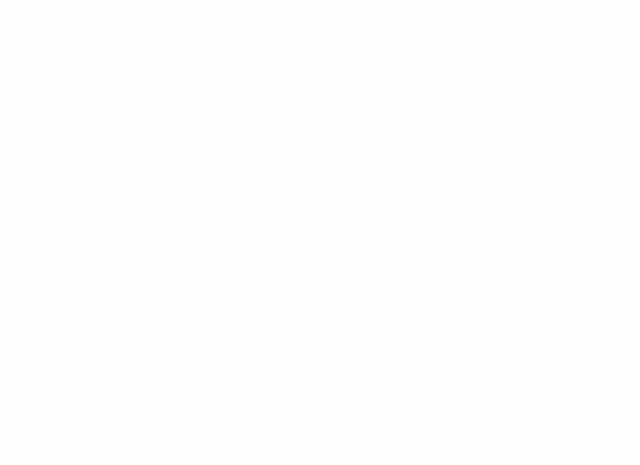
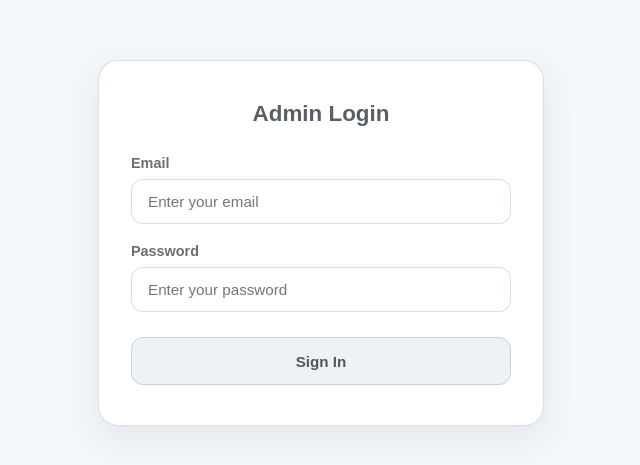
Before and after one commit to Gayelabouimad/g-inv, an Angular app in the folder g-invitation/: page /admin/login in a window 1280 px wide. Before the commit this address led to /. Shown: the part 157-622 px from the top of the page, without its empty margins (319-959 px from the left). Built offline with nearby package versions, Linux system fonts and the light colour scheme; no server answers.

Commit message:
authentication

```diff
--- /dev/null
+++ b/g-invitation/src/app/guards/auth.guard.ts
@@ -0,0 +1,23 @@
+import { inject } from '@angular/core';
+import { CanActivateFn, Router } from '@angular/router';
+import { AuthService } from '../services/auth.service';
+import { filter, map, take, timeout, catchError } from 'rxjs/operators';
+import { of } from 'rxjs';
+
+export const authGuard: CanActivateFn = () => {
+  const authService = inject(AuthService);
+  const router = inject(Router);
+
+  return authService.currentUser.pipe(
+    filter((user) => user !== undefined),
+    take(1),
+    timeout(5000),
+    map((user) => {
+      if (user) {
+        return true;
+      }
+      return router.createUrlTree(['/admin/login']);
+    }),
+    catchError(() => of(router.createUrlTree(['/admin/login'])))
+  );
+};
--- a/g-invitation/src/app/pages/admin-panel/admin-panel.component.css
+++ b/g-invitation/src/app/pages/admin-panel/admin-panel.component.css
@@ -4,6 +4,18 @@
 
 .admin-header {
   margin-bottom: 2rem;
+}
+
+.header-top-row {
+  display: flex;
+  align-items: flex-start;
+  justify-content: space-between;
+  gap: 1rem;
+}
+
+.logout-button {
+  flex-shrink: 0;
+  margin-top: 0.25rem;
 }
 
 .admin-header p {
--- a/g-invitation/src/app/pages/admin-panel/admin-panel.component.html
+++ b/g-invitation/src/app/pages/admin-panel/admin-panel.component.html
@@ -2,11 +2,19 @@
   <!-- Header -->
   <mat-card class="admin-header">
     <mat-card-content>
-      <h1 class="mat-headline-medium">{{ event.couple.primaryNames }}</h1>
-      <p class="mat-body-small">RSVP Management Console</p>
-      <div class="header-meta">
-        <span>Event: <strong>{{ event.eventSlug }}</strong></span>
-        <span>Collection: <strong>rsvp-{{ event.eventSlug }}</strong></span>
+      <div class="header-top-row">
+        <div>
+          <h1 class="mat-headline-medium">{{ event.couple.primaryNames }}</h1>
+          <p class="mat-body-small">RSVP Management Console</p>
+          <div class="header-meta">
+            <span>Event: <strong>{{ event.eventSlug }}</strong></span>
+            <span>Collection: <strong>rsvp-{{ event.eventSlug }}</strong></span>
+          </div>
+        </div>
+        <button mat-stroked-button color="warn" (click)="logout()" class="logout-button">
+          <mat-icon>logout</mat-icon>
+          Logout
+        </button>
       </div>
     </mat-card-content>
   </mat-card>
--- a/g-invitation/src/app/pages/admin-panel/admin-panel.component.ts
+++ b/g-invitation/src/app/pages/admin-panel/admin-panel.component.ts
@@ -20,6 +20,8 @@ import { EVENT_CONFIG } from '../../data/event.data';
 import { INVITEES } from '../../data/invitees.data';
 import { InviteeRecord } from '../../models/invitation.models';
 import { InviteeService } from '../../services/invitee.service';
+import { AuthService } from '../../services/auth.service';
+import { Router } from '@angular/router';
 
 type AdminRsvpRow = InviteeRecord & { isResponded: boolean; guestNamesDisplay: string };
 
@@ -108,6 +110,8 @@ export class AdminPanelComponent implements OnInit, OnDestroy {
   );
 
   private readonly inviteeService = inject(InviteeService);
+  private readonly authService = inject(AuthService);
+  private readonly router = inject(Router);
   private readonly dialog = inject(MatDialog);
   private readonly snackBar = inject(MatSnackBar);
   private readonly platformId = inject(PLATFORM_ID);
@@ -301,4 +305,9 @@ export class AdminPanelComponent implements OnInit, OnDestroy {
       }
     });
   }
+
+  async logout(): Promise<void> {
+    await this.authService.logout();
+    this.router.navigate(['/admin/login']);
+  }
 }
--- /dev/null
+++ b/g-invitation/src/app/pages/login/login.component.css
@@ -0,0 +1,109 @@
+.login-container {
+  min-height: 100vh;
+  display: flex;
+  align-items: center;
+  justify-content: center;
+  background: #f4f7fa;
+  font-family: inherit;
+}
+
+.login-card {
+  background: #ffffff;
+  border: 1px solid rgba(216, 222, 228, 0.95);
+  border-radius: 20px;
+  padding: 2.5rem 2rem;
+  width: 100%;
+  max-width: 380px;
+  box-shadow: 0 12px 32px rgba(36, 44, 55, 0.08);
+}
+
+.login-title {
+  margin: 0 0 1.8rem 0;
+  font-size: 1.4rem;
+  font-weight: 700;
+  color: rgba(79, 86, 93, 0.95);
+  text-align: center;
+}
+
+.login-form {
+  display: flex;
+  flex-direction: column;
+  gap: 1.2rem;
+}
+
+.form-group {
+  display: flex;
+  flex-direction: column;
+  gap: 0.5rem;
+}
+
+.form-label {
+  font-size: 0.9rem;
+  font-weight: 600;
+  color: rgba(79, 86, 93, 0.85);
+}
+
+.form-input {
+  padding: 0.8rem 1rem;
+  border: 1px solid rgba(216, 222, 228, 0.95);
+  border-radius: 12px;
+  font-size: 0.95rem;
+  font-family: inherit;
+  color: rgba(79, 86, 93, 0.95);
+  background: #ffffff;
+  outline: none;
+  transition: border-color 0.2s ease;
+}
+
+.form-input:focus {
+  border-color: rgba(189, 198, 207, 0.95);
+}
+
+.error-message {
+  color: rgba(168, 86, 86, 0.9);
+  font-size: 0.88rem;
+  margin: 0;
+  text-align: center;
+}
+
+.login-button {
+  height: 48px;
+  border: 1px solid #c9d1d9;
+  border-radius: 12px;
+  background: #eef2f5;
+  color: #4f565d;
+  font-size: 0.95rem;
+  font-weight: 700;
+  cursor: pointer;
+  margin-top: 0.4rem;
+  transition: box-shadow 0.2s ease, filter 0.2s ease;
+}
+
+.login-button:hover:not(:disabled) {
+  box-shadow: 0 6px 16px rgba(36, 44, 55, 0.1);
+}
+
+.login-button:disabled {
+  opacity: 0.6;
+  cursor: not-allowed;
+}
+
+.loading-content {
+  display: flex;
+  align-items: center;
+  justify-content: center;
+  gap: 0.5rem;
+}
+
+.spinner {
+  width: 15px;
+  height: 15px;
+  border: 2px solid rgba(79, 86, 93, 0.2);
+  border-top-color: #4f565d;
+  border-radius: 50%;
+  animation: spin 0.8s linear infinite;
+}
+
+@keyframes spin {
+  to { transform: rotate(360deg); }
+}
--- /dev/null
+++ b/g-invitation/src/app/pages/login/login.component.html
@@ -0,0 +1,38 @@
+<div class="login-container">
+  <div class="login-card">
+    <h2 class="login-title">Admin Login</h2>
+    <form (ngSubmit)="onSubmit()" class="login-form">
+      <div class="form-group">
+        <label class="form-label">Email</label>
+        <input
+          type="email"
+          [(ngModel)]="email"
+          name="email"
+          class="form-input"
+          placeholder="Enter your email"
+          required
+          autocomplete="email"
+        />
+      </div>
+      <div class="form-group">
+        <label class="form-label">Password</label>
+        <input
+          type="password"
+          [(ngModel)]="password"
+          name="password"
+          class="form-input"
+          placeholder="Enter your password"
+          required
+          autocomplete="current-password"
+        />
+      </div>
+      <p class="error-message" *ngIf="error">{{ error }}</p>
+      <button type="submit" class="login-button" [disabled]="loading">
+        <span *ngIf="!loading">Sign In</span>
+        <span *ngIf="loading" class="loading-content">
+          <span class="spinner"></span> Signing in...
+        </span>
+      </button>
+    </form>
+  </div>
+</div>
--- /dev/null
+++ b/g-invitation/src/app/pages/login/login.component.ts
@@ -0,0 +1,34 @@
+import { Component } from '@angular/core';
+import { CommonModule } from '@angular/common';
+import { FormsModule } from '@angular/forms';
+import { Router } from '@angular/router';
+import { AuthService } from '../../services/auth.service';
+
+@Component({
+  selector: 'app-login',
+  standalone: true,
+  imports: [CommonModule, FormsModule],
+  templateUrl: './login.component.html',
+  styleUrl: './login.component.css',
+})
+export class LoginComponent {
+  email = '';
+  password = '';
+  error = '';
+  loading = false;
+
+  constructor(private authService: AuthService, private router: Router) {}
+
+  async onSubmit() {
+    this.error = '';
+    this.loading = true;
+    try {
+      await this.authService.login(this.email, this.password);
+      this.router.navigate(['/admin']);
+    } catch (err: any) {
+      this.error = 'Invalid email or password.';
+    } finally {
+      this.loading = false;
+    }
+  }
+}
--- /dev/null
+++ b/g-invitation/src/app/services/auth.service.ts
@@ -0,0 +1,61 @@
+import { Injectable } from '@angular/core';
+import { initializeApp, getApps } from 'firebase/app';
+import {
+  getAuth,
+  signInWithEmailAndPassword,
+  signOut,
+  onAuthStateChanged,
+  User,
+} from 'firebase/auth';
+import { BehaviorSubject } from 'rxjs';
+
+const firebaseConfig = {
+  apiKey: 'AIzaSyCzRQCwGXAyXW_ej-LbBpR_yc8xD3Xkigo',
+  authDomain: 'g-invitation-6e173.firebaseapp.com',
+  projectId: 'g-invitation-6e173',
+  storageBucket: 'g-invitation-6e173.firebasestorage.app',
+  messagingSenderId: '289964033553',
+  appId: '1:289964033553:web:0bd883f2b94019063113b0',
+};
+
+@Injectable({ providedIn: 'root' })
+export class AuthService {
+  private currentUser$ = new BehaviorSubject<User | null | undefined>(undefined);
+
+  constructor() {
+    if (typeof window !== 'undefined') {
+      const app = getApps().length ? getApps()[0] : initializeApp(firebaseConfig);
+      const auth = getAuth(app);
+      onAuthStateChanged(auth, (user) => {
+        this.currentUser$.next(user);
+      });
+    } else {
+      // SSR: no auth available, treat as logged out
+      this.currentUser$.next(null);
+    }
+  }
+
+  get currentUser() {
+    return this.currentUser$.asObservable();
+  }
+
+  get currentUserValue() {
+    return this.currentUser$.value;
+  }
+
+  async login(email: string, password: string): Promise<void> {
+    const app = getApps().length ? getApps()[0] : initializeApp(firebaseConfig);
+    const auth = getAuth(app);
+    await signInWithEmailAndPassword(auth, email, password);
+  }
+
+  async logout(): Promise<void> {
+    const app = getApps().length ? getApps()[0] : initializeApp(firebaseConfig);
+    const auth = getAuth(app);
+    await signOut(auth);
+  }
+
+  isLoggedIn(): boolean {
+    return !!this.currentUser$.value;
+  }
+}
```
Also changed, not shown: g-invitation/src/app/app.routes.ts (+6 -3 lines).
